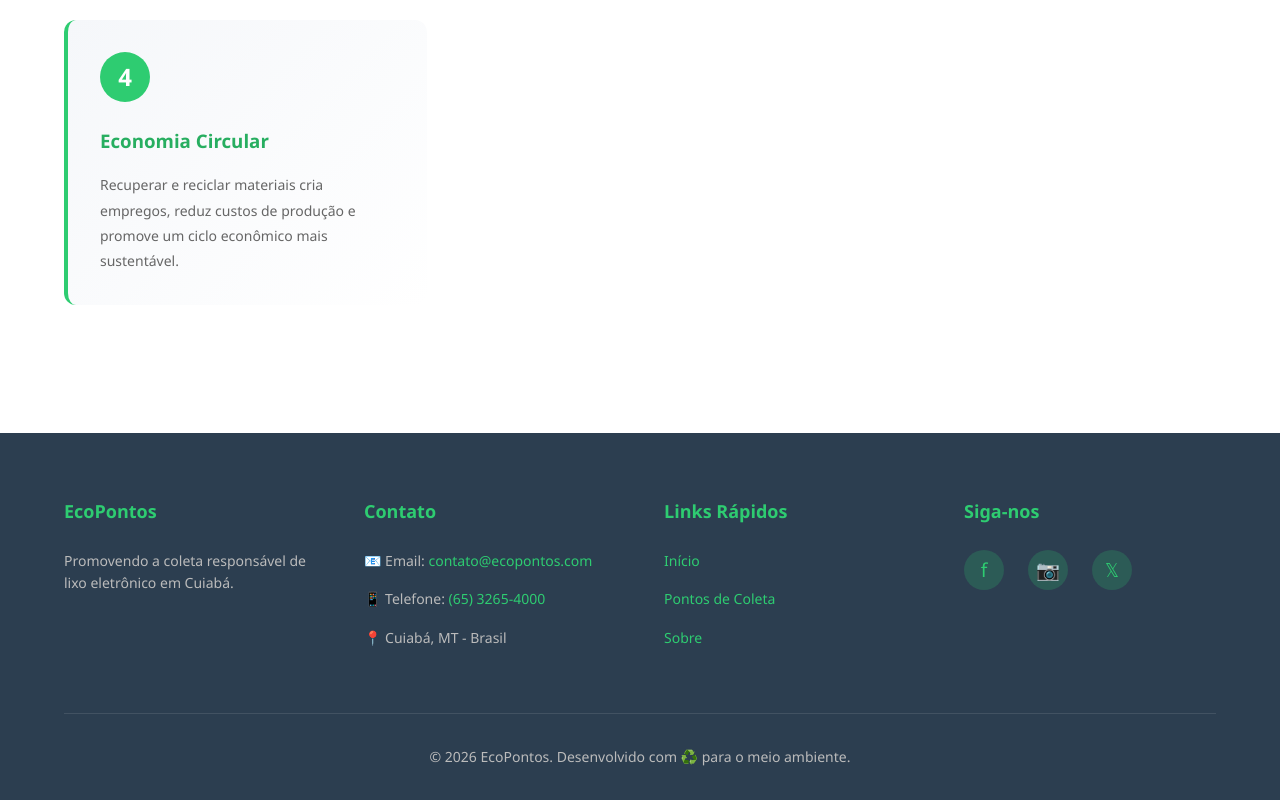
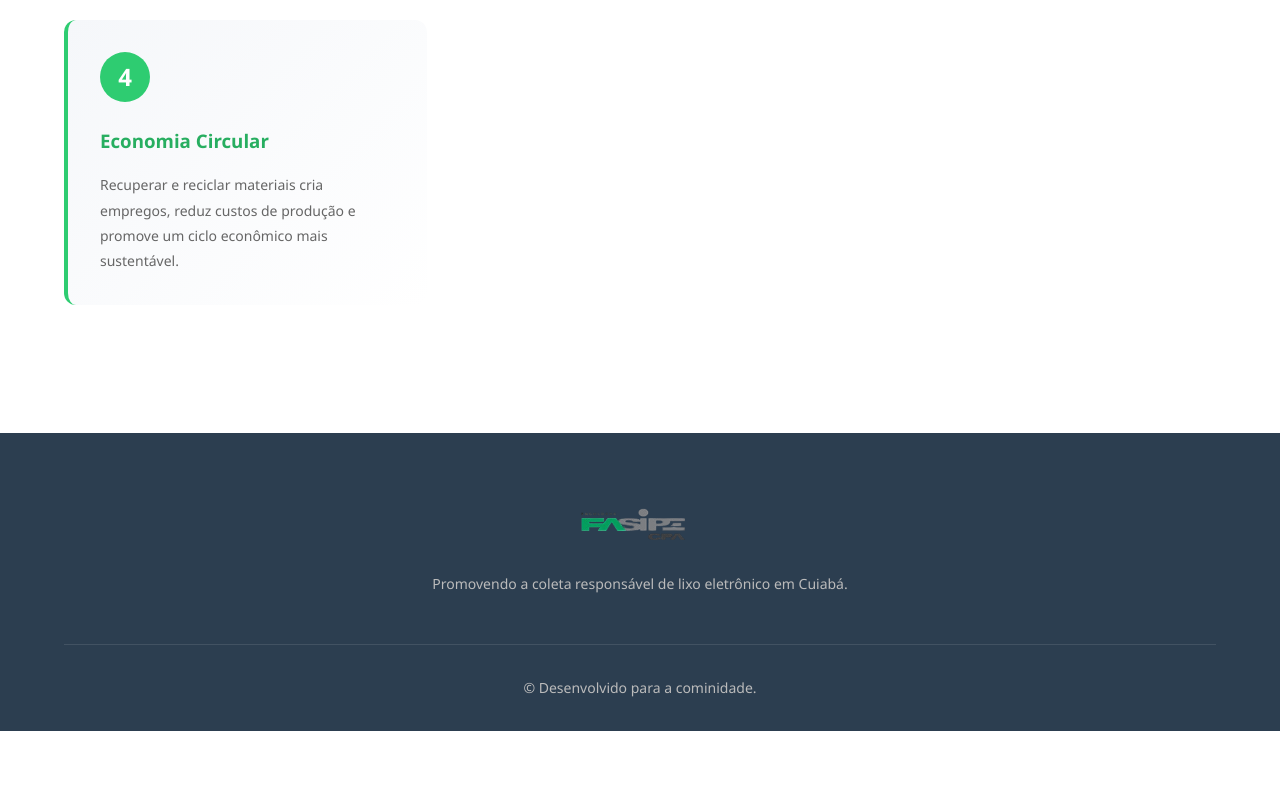
Before and after one commit to cauapbritto/lixo-eletronico, a plain HTML site: page index.html in a window 1280 px wide. Shown: the part 4610-5410 px from the top of the page. After the commit the page ends 5341 px from the top, so only its background shows below. Drawn offline with Linux system fonts and the light colour scheme.

Commit message:
Primeiro commit

```diff
--- a/css/styles.css
+++ b/css/styles.css
@@ -529,8 +529,9 @@ body {
 }
 
 .footer-content {
-    display: grid;
-    grid-template-columns: repeat(auto-fit, minmax(250px, 1fr));
+    display: flex;
+    align-items: center;
+    justify-content: center;
     gap: var(--spacing-xl);
     margin-bottom: var(--spacing-xl);
 }
@@ -568,25 +569,36 @@ body {
     text-decoration: underline;
 }
 
-.social-links {
+.footer-logo {
     display: flex;
-    gap: var(--spacing-md);
+    align-items: center;
+    justify-content: center;
+    flex-shrink: 0;
 }
 
-.social-links a {
-    display: inline-flex;
+.logo-container {
+    display: flex;
+    flex-direction: column;
     align-items: center;
-    justify-content: center;
-    width: 40px;
-    height: 40px;
-    background-color: rgba(46, 204, 113, 0.2);
-    border-radius: 50%;
-    font-size: 1.2rem;
+    gap: var(--spacing-sm);
+}
+
+.logo-container p {
+    color: #bbb;
+    font-size: var(--font-size-sm);
+    margin: 0;
+    text-align: center;
+}
+
+.footer-brand-logo {
+    max-height: 60px;
+    width: auto;
+    opacity: 0.9;
     transition: var(--transition);
 }
 
-.social-links a:hover {
-    background-color: var(--color-primary);
+.footer-brand-logo:hover {
+    opacity: 1;
 }
 
 .footer-bottom {
@@ -686,7 +698,13 @@ body {
     }
 
     .footer-content {
-        grid-template-columns: 1fr;
+        flex-direction: column;
+        align-items: center;
+    }
+
+    .footer-logo {
+        margin-right: 0;
+        margin-bottom: var(--spacing-md);
     }
 
     .logo h1 {
--- a/index.html
+++ b/index.html
@@ -191,37 +191,15 @@
     <footer class="footer">
         <div class="container">
             <div class="footer-content">
-                <div class="footer-section">
-                    <h3>EcoPontos</h3>
-                    <p>Promovendo a coleta responsável de lixo eletrônico em Cuiabá.</p>
-                </div>
-                <div class="footer-section">
-                    <h3>Contato</h3>
-                    <ul>
-                        <li>📧 Email: <a href="mailto:contato@ecopontos.com">contato@ecopontos.com</a></li>
-                        <li>📱 Telefone: <a href="tel:+556532654000">(65) 3265-4000</a></li>
-                        <li>📍 Cuiabá, MT - Brasil</li>
-                    </ul>
-                </div>
-                <div class="footer-section">
-                    <h3>Links Rápidos</h3>
-                    <ul>
-                        <li><a href="#inicio">Início</a></li>
-                        <li><a href="#pontos">Pontos de Coleta</a></li>
-                        <li><a href="#sobre">Sobre</a></li>
-                    </ul>
-                </div>
-                <div class="footer-section">
-                    <h3>Siga-nos</h3>
-                    <div class="social-links">
-                        <a href="#" title="Facebook">f</a>
-                        <a href="#" title="Instagram">📷</a>
-                        <a href="#" title="Twitter">𝕏</a>
+                <div class="footer-section footer-logo">
+                    <div class="logo-container">
+                        <img src="img/fasipz-cpa.png" alt="FASIPZ CPA" class="footer-brand-logo">
+                        <p>Promovendo a coleta responsável de lixo eletrônico em Cuiabá.</p>
                     </div>
                 </div>
             </div>
             <div class="footer-bottom">
-                <p>&copy; 2026 EcoPontos. Desenvolvido com ♻️ para o meio ambiente.</p>
+                <p>&copy; Desenvolvido para a cominidade.</p>
             </div>
         </div>
     </footer>
```
Also changed, not shown: img/fasipz-cpa.png (added).
